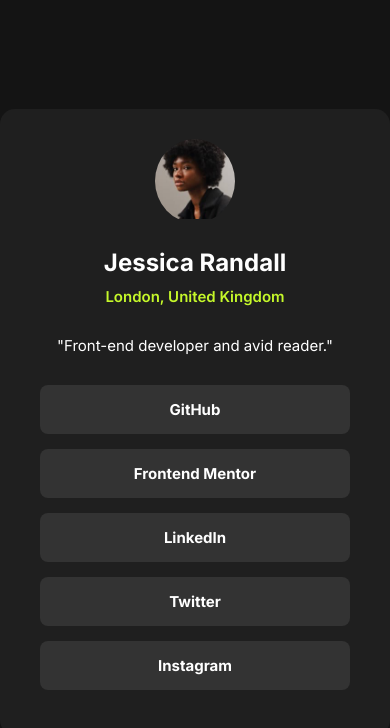
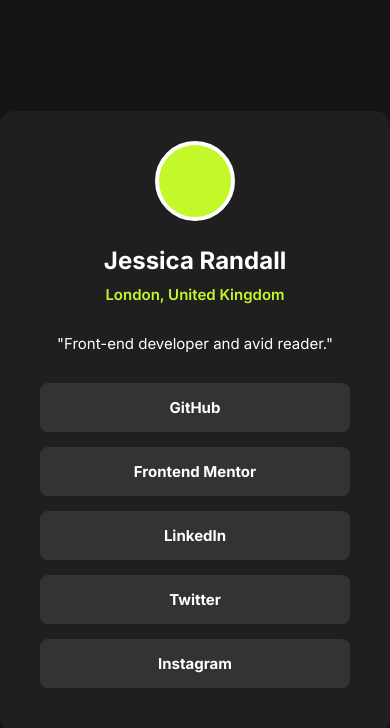
Before and after one commit to MemoBiomy/Social-links, a plain HTML site: page index.html in a window 390 px wide. Drawn offline with Linux system fonts and the light colour scheme.

Commit message:
mobile case added

```diff
--- a/CSS/style.css
+++ b/CSS/style.css
@@ -35,14 +35,14 @@
 .card .image {
     width: 100%;
     max-width: 80px;
+    height: 80px;
+    border: 4px solid white;
+    background-color: var(--green);
     border-radius: 50%;
     overflow: hidden;
     margin: 0 auto 25px;
 }
 
-.card img {
-    max-width: 100%;
-}
 
 .card .label h1 {
     font-size: 24px;
@@ -80,3 +80,12 @@
     background-color: var(--green);
     color: var(--darkGray);
 }
+
+@media (max-width: 375px) {
+    .card {
+        padding: 30px 20px;
+    }
+    ul li {
+        width: 290px;
+    }
+}
--- a/index.html
+++ b/index.html
@@ -13,7 +13,6 @@
   <div class="card">
 
     <div class="image">
-      <img src="assets/images/avatar-jessica.jpeg" alt="">
     </div>
 
     <div class="label">
```
Also changed, not shown: assets/images/avatar-jessica.jpeg (deleted).
